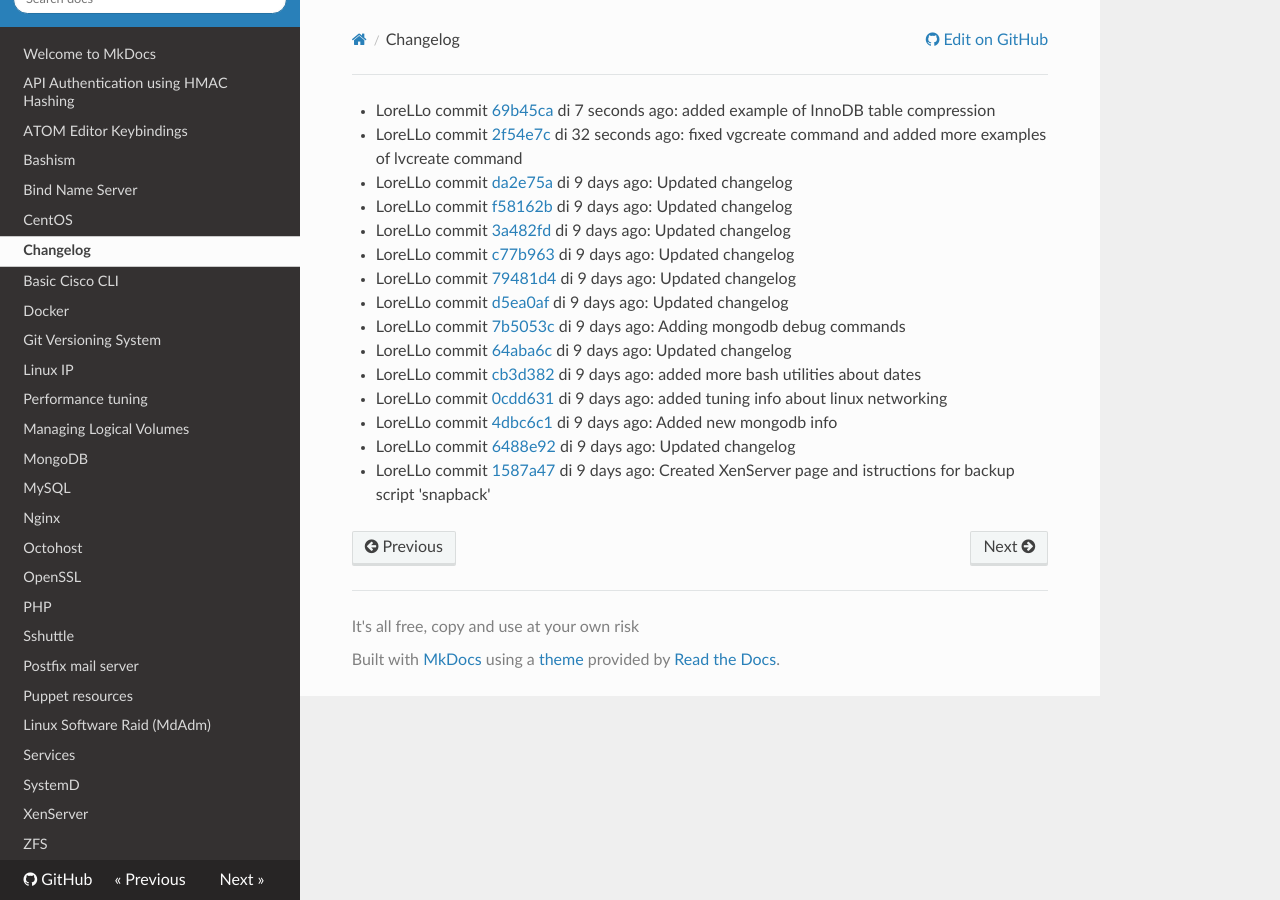
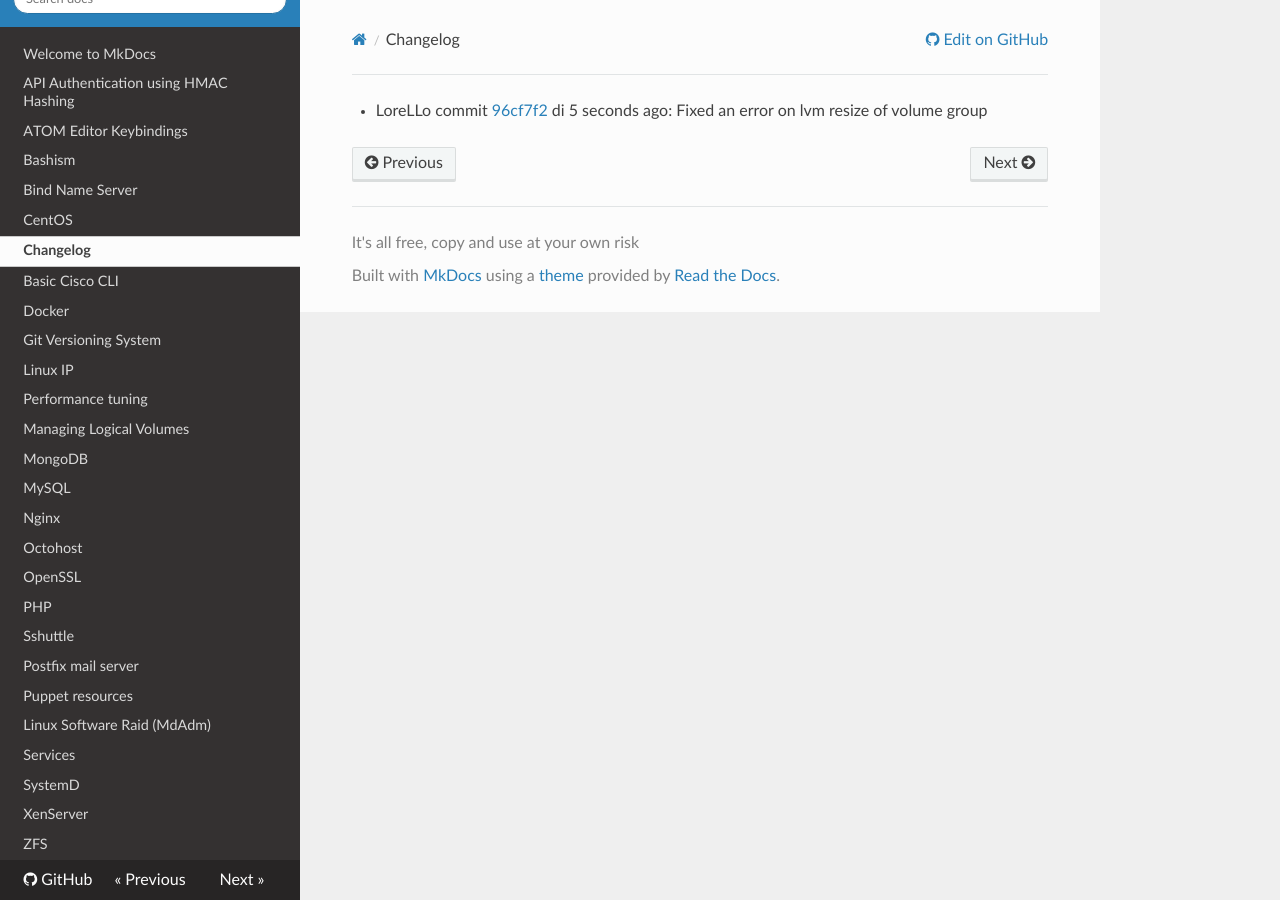
Before and after one commit to lorello/lorello.github.io, an MkDocs documentation site: the page built from docs/changelog.md, in a window 1280 px wide. Built offline with MkDocs 1.6.1, drawn with Linux system fonts in a browser that asks for light colours; nearby versions of some CDN libraries.

Commit message:
Updated changelog

```diff
--- a/docs/changelog.md
+++ b/docs/changelog.md
@@ -1,29 +1 @@
-* LoreLLo commit [69b45ca](https://github.com/lorello/lorello.github.io/commit/69b45ca74c5324c487e0ae42ae09d3550a86ebc2) di 7 seconds ago: added example of InnoDB table compression
-
-* LoreLLo commit [2f54e7c](https://github.com/lorello/lorello.github.io/commit/2f54e7cad755a0fcb38c7f2027a5a4778739a215) di 32 seconds ago: fixed vgcreate command and added more examples of lvcreate command
-
-* LoreLLo commit [da2e75a](https://github.com/lorello/lorello.github.io/commit/da2e75afa4a7e4248156d8fc718cee05937b79fd) di 9 days ago: Updated changelog
-
-* LoreLLo commit [f58162b](https://github.com/lorello/lorello.github.io/commit/f58162b0b997a06db8f3cd55ddc970299ec3724d) di 9 days ago: Updated changelog
-
-* LoreLLo commit [3a482fd](https://github.com/lorello/lorello.github.io/commit/3a482fd7bf22857bcb8ac8b9c8da4b55238ef165) di 9 days ago: Updated changelog
-
-* LoreLLo commit [c77b963](https://github.com/lorello/lorello.github.io/commit/c77b963eff00194efd9a971f3d80128bfb397225) di 9 days ago: Updated changelog
-
-* LoreLLo commit [79481d4](https://github.com/lorello/lorello.github.io/commit/79481d477077dab776151f7329c0be4a1f07d1c4) di 9 days ago: Updated changelog
-
-* LoreLLo commit [d5ea0af](https://github.com/lorello/lorello.github.io/commit/d5ea0afe83a249f984e38a86c5dd9d1439a990bf) di 9 days ago: Updated changelog
-
-* LoreLLo commit [7b5053c](https://github.com/lorello/lorello.github.io/commit/7b5053c923bb8f7021789647b501bc42c05ad6f2) di 9 days ago: Adding mongodb debug commands
-
-* LoreLLo commit [64aba6c](https://github.com/lorello/lorello.github.io/commit/64aba6c69d87291124456adfb4a0655973ae4450) di 9 days ago: Updated changelog
-
-* LoreLLo commit [cb3d382](https://github.com/lorello/lorello.github.io/commit/cb3d3829a25db0decc1d9ff309a2929ff4096ba8) di 9 days ago: added more bash utilities about dates
-
-* LoreLLo commit [0cdd631](https://github.com/lorello/lorello.github.io/commit/0cdd63186dbf5152c7d8a0fc0b9bf07cbb49b727) di 9 days ago: added tuning info about linux networking
-
-* LoreLLo commit [4dbc6c1](https://github.com/lorello/lorello.github.io/commit/4dbc6c1e751ab53a9abbe595f8e11c8e86f0d7f6) di 9 days ago: Added new mongodb info
-
-* LoreLLo commit [6488e92](https://github.com/lorello/lorello.github.io/commit/6488e92062fb15905d975e6b2003042d53a00dd7) di 9 days ago: Updated changelog
-
-* LoreLLo commit [1587a47](https://github.com/lorello/lorello.github.io/commit/1587a4727ce98e48ead096e8459dd56ecb850230) di 9 days ago: Created XenServer page and istructions for backup script 'snapback'
+* LoreLLo commit [96cf7f2](https://github.com/lorello/lorello.github.io/commit/96cf7f2cada2cbea493229aca56ba94cc07b84db) di 5 seconds ago: Fixed an error on lvm resize of volume group
```
